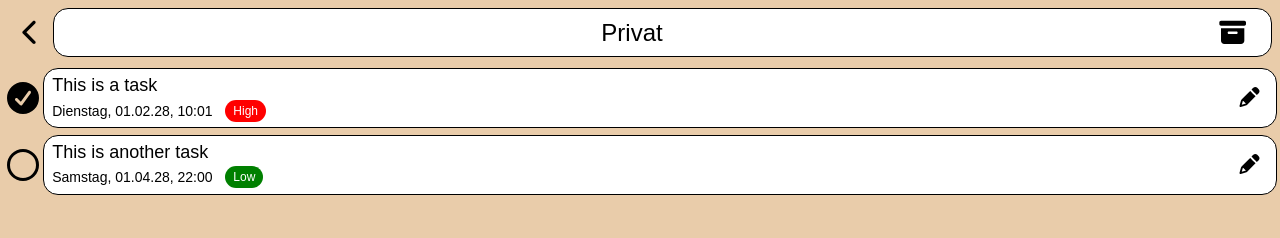
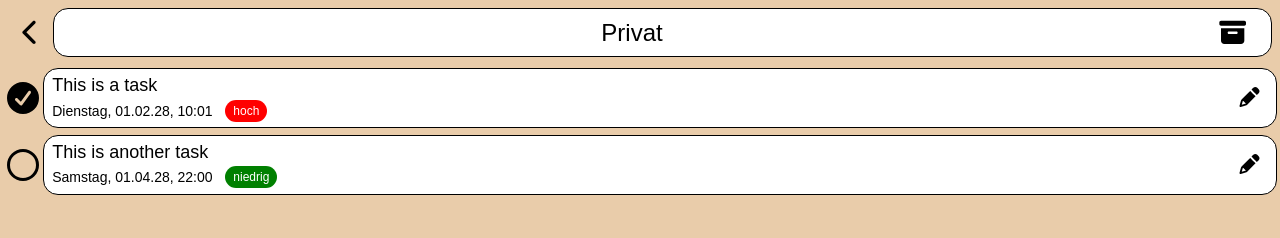
Before and after one commit to keckamreck/backendbanditen, a Next.js app: page /archive/1 in a window 1280 px wide. Shown: the top 238 px of the page. Built offline with nearby package versions, Linux system fonts and the light colour scheme.

Commit message:
Translate EN to DE

```diff
--- a/src/app/_components/footer.tsx
+++ b/src/app/_components/footer.tsx
@@ -37,7 +37,7 @@ export function Footer({ ListId }: { ListId: number }) {
         <Modal
           onClose={toggleModal}
           onConfirm={handleConfirm}
-          title="Möchtest du wirklich die gesamte Liste löschen?"
+          title="Möchten Sie wirklich die gesamte Liste löschen?"
           yes="Ja"
           no="Nein"
         />
--- a/src/app/_lib/priority.tsx
+++ b/src/app/_lib/priority.tsx
@@ -1,10 +1,16 @@
 import { Priority } from "@/app/_models/task";
 
-export function getPriority(id: number) {
-  return Priority[id];
+export function getPriority(priority: Priority) {
+  switch(priority) {
+    case Priority.High:
+      return "hoch";
+    case Priority.Medium:
+      return "mittel";
+    case Priority.Low:
+      return "niedrig";
+  }
 }
-export function getColor(priority: Priority)
-{
+export function getColor(priority: Priority) {
   switch(priority) {
     case Priority.High:
       return "red";
--- a/src/app/archive/[id]/page.tsx
+++ b/src/app/archive/[id]/page.tsx
@@ -49,9 +49,9 @@ export default function ArchivePage() {
         <Modal
           onClose={toggleModal}
           onConfirm={handleConfirm}
-          title='Are you sure?'
-          yes='Yes'
-          no='No'
+          title='Möchten Sie alle erledigten Aufgaben wirklich löschen?'
+          yes='Ja'
+          no='Nein'
         />
       }
     </>
```
